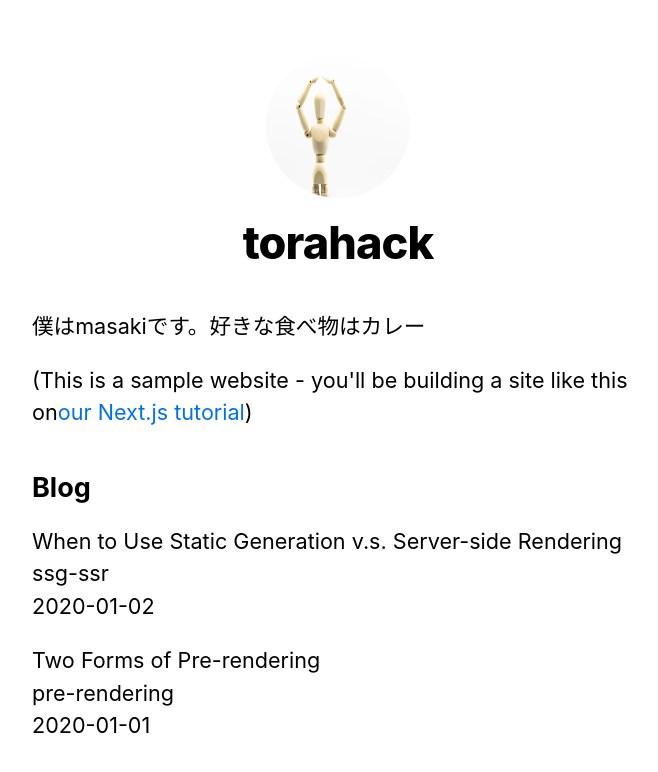
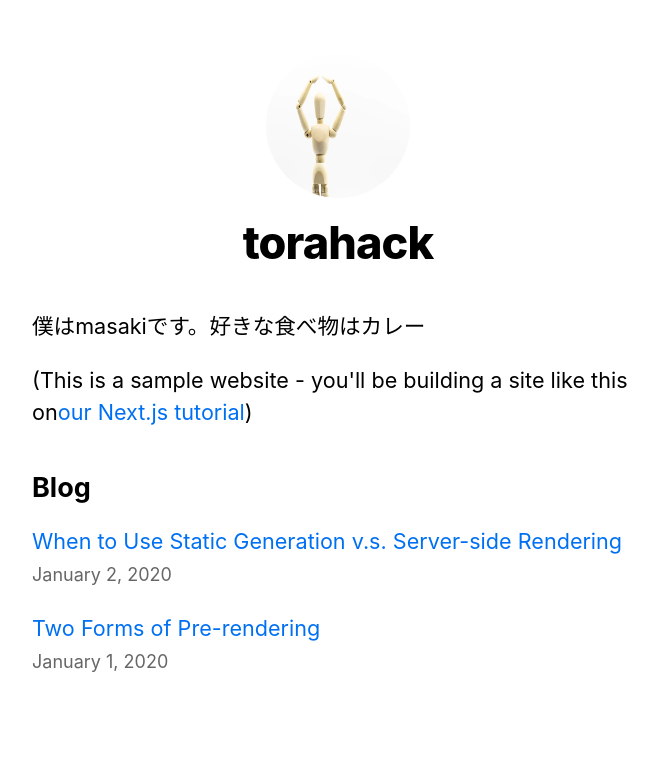
Before and after one commit to domi10momo/Next-torahack, a Next.js app: page / in a window 1280 px wide. Shown: the top 772 px of the page, without its empty margins (302-960 px from the left). Built offline with nearby package versions, Linux system fonts and the light colour scheme.

Commit message:
スタイル、リンクの調整

```diff
--- /dev/null
+++ b/components/date.js
@@ -0,0 +1,6 @@
+import { parseISO, format } from "date-fns";
+
+export default function Date({ dateString }) {
+  const date = parseISO(dateString);
+  return <time dateTime={dateString}>{format(date, "LLLL d, yyyy")}</time>;
+}
--- a/package.json
+++ b/package.json
@@ -8,6 +8,7 @@
     "start": "next start"
   },
   "dependencies": {
+    "date-fns": "^2.22.1",
     "gray-matter": "^4.0.3",
     "next": "^10.0.0",
     "react": "17.0.1",
--- a/pages/index.js
+++ b/pages/index.js
@@ -1,4 +1,7 @@
 import Head from "next/head";
+import Link from "next/link";
+import Date from "../components/date";
+
 import Layout, { siteTitle } from "../components/layout";
 import utilStyles from "../styles/utils.module.css";
 import { getSortedPostsData } from "../lib/posts";
@@ -30,11 +33,13 @@
         <ul className={utilStyles.list}>
           {allPostsData.map(({ id, date, title }) => (
             <li className={utilStyles.listItem} key={id}>
-              {title}
+              <Link href="/posts/[id]" as={`/posts/${id}`}>
+                <a>{title}</a>
+              </Link>
               <br />
-              {id}
-              <br />
-              {date}
+              <small className={utilStyles.lightText}>
+                <Date dateString={date} />
+              </small>
             </li>
           ))}
         </ul>
```
Also changed, not shown: pages/posts/[id].js (+13 -7 lines), 1 other file (tests, documents, lock files or other folders).
